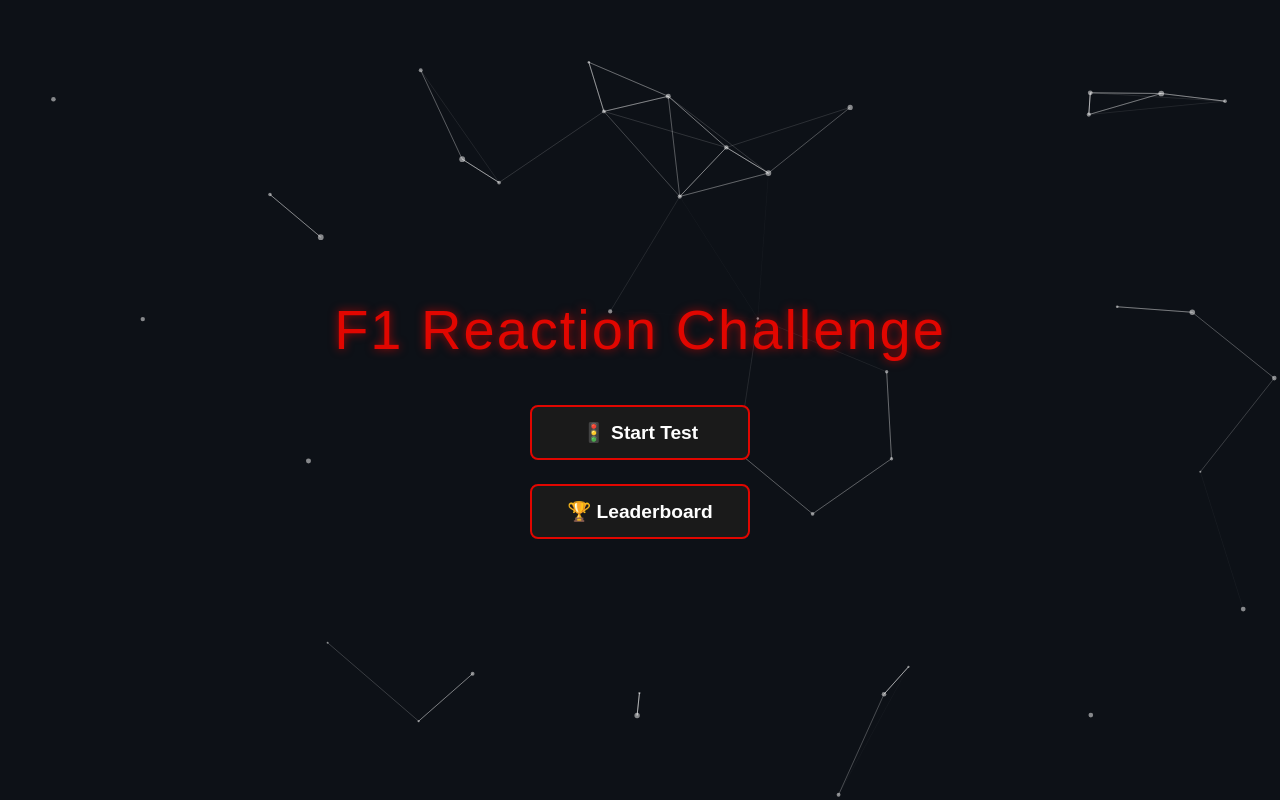
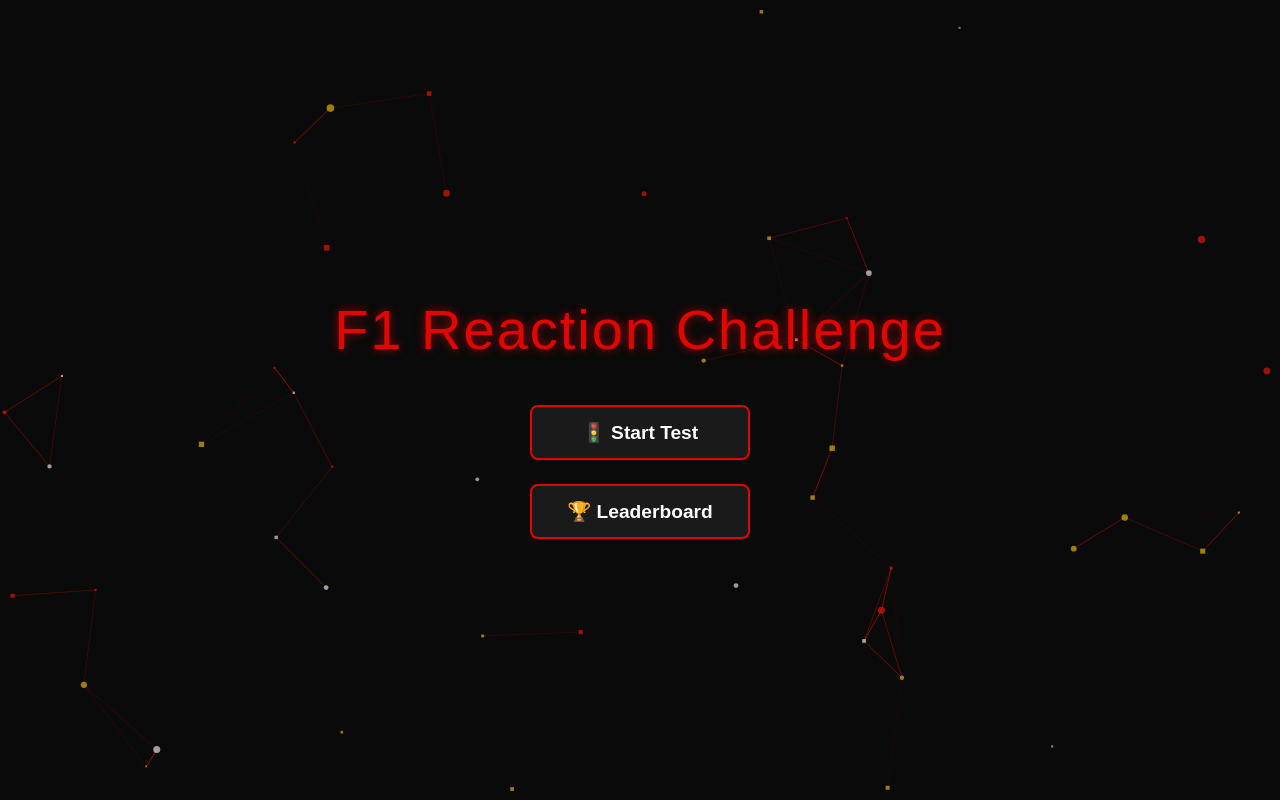
Before and after one commit to VipulBhaiya/f1-reaction-test, a React (Vite) app: page / in a window 1280 px wide. Built offline with nearby package versions, Linux system fonts and the light colour scheme.

Commit message:
I don't want to do this anymore

```diff
--- a/src/components/MusicManager.tsx
+++ b/src/components/MusicManager.tsx
@@ -8,7 +8,7 @@
 import lightsFuturistic from '../assets/Music/lights-futuristic.mp3';
 import resultVictory from '../assets/Music/result-victory.mp3';
 import leaderboardVictory from '../assets/Music/leaderboard-victory.mp3';
-import transitionSting from '../assets/Sfx/transition-sting.mp3';
+import transitionSting from '../assets/Sfx/transition-explosion-121425.mp3';
 
 interface MusicManagerProps {
   step: string;
--- a/src/components/ParticlesBackground.tsx
+++ b/src/components/ParticlesBackground.tsx
@@ -10,51 +10,76 @@
   const [init, setInit] = useState(false);
 
   useEffect(() => {
+    let isMounted = true;
+
     initParticlesEngine(async (engine: Engine) => {
       await loadSlim(engine);
-    }).then(() => setInit(true));
+    }).then(() => {
+      if (isMounted) setInit(true);
+    });
+
+    return () => {
+      isMounted = false;
+    };
   }, []);
 
   const options: ISourceOptions = useMemo(() => ({
-    background: { color: "#0d1117" },
+    background: {
+      color: "#0a0a0a", // Carbon fiber-like black
+    },
     fpsLimit: 60,
     interactivity: {
       events: {
-        onHover: { enable: true, mode: "repulse" },
+        onHover: {
+          enable: true,
+          mode: "trail",
+        },
         resize: true,
       },
       modes: {
-        repulse: { distance: 100, duration: 0.4 },
+        trail: {
+          delay: 0.1,
+          quantity: 2,
+          particles: {
+            color: { value: "#ff1801" }, // Ferrari red
+            move: {
+              speed: 5,
+              direction: "right",
+              outModes: { default: "destroy" },
+            },
+          },
+        },
       },
     },
     particles: {
-      color: { value: "#ffffff" },
+      color: { value: ["#ff1801", "#ffffff", "#ffcc00"] },
       links: {
-        color: "#ffffff",
-        distance: 150,
         enable: true,
-        opacity: 0.5,
+        color: "#ff1801",
+        distance: 120,
+        opacity: 0.4,
         width: 1,
       },
       move: {
+        enable: true,
+        speed: 2.5,
         direction: "none",
-        enable: true,
         outModes: { default: "bounce" },
-        speed: 1,
       },
       number: {
-        value: 80,
-        density: { enable: true, area: 800 },
+        value: 100,
+        density: { enable: true, area: 1000 },
       },
-      opacity: { value: 0.5 },
-      shape: { type: "circle" },
-      size: { value: { min: 1, max: 3 } },
+      opacity: { value: 0.6 },
+      shape: { type: ["circle", "edge"] }, // Mix of circles and lines
+      size: { value: { min: 1, max: 4 } },
     },
     detectRetina: true,
   }), []);
 
+  if (!init) return null;
+
   return (
-    init && (
     <Particles
       id="tsparticles"
       options={options}
@@ -67,7 +92,6 @@
         zIndex: -1,
       }}
     />
-    )
   );
 };
 
--- a/src/games/LightsOutTest.tsx
+++ b/src/games/LightsOutTest.tsx
@@ -91,17 +91,22 @@
     };
   }, []);
 
+  // ✅ Refactored waiting effect
   useEffect(() => {
     if (phase === 'waiting') {
       const delay = Math.random() * 3000 + 2000;
-      timeoutRef.current = setTimeout(() => {
+      const timeoutId = setTimeout(() => {
         setPhase('ready');
         setStartTime(Date.now());
       }, delay);
+      timeoutRef.current = timeoutId;
     }
 
     return () => {
-      if (timeoutRef.current) clearTimeout(timeoutRef.current);
+      if (timeoutRef.current) {
+        clearTimeout(timeoutRef.current);
+        timeoutRef.current = null;
+      }
     };
   }, [phase]);
 
@@ -170,7 +175,9 @@
         return (
           <>
             <h2>🎬 Get Ready...</h2>
-            <F1StartLights key={trial} onLightsOutComplete={() => {console.log('[LightsOutTest] Lights finished, moving to waiting phase'); setPhase('waiting');}}/>
+            <F1StartLights key={trial} onLightsOutComplete={() => {
+              setPhase('waiting');
+            }} />
           </>
         );
 
@@ -191,16 +198,16 @@
                   phase === 'waiting'
                     ? '#333'
                     : phase === 'ready'
-                    ? '#00c853'
-                    : '#d50000',
+                      ? '#00c853'
+                      : '#d50000',
                 color: phase === 'waiting' ? '#fff' : '#000',
               }}
             >
               {phase === 'waiting'
                 ? 'Wait for it...'
                 : phase === 'ready'
-                ? 'Click!'
-                : 'Too early!'}
+                  ? 'Click!'
+                  : 'Too early!'}
             </div>
           </>
         );
@@ -241,7 +248,10 @@
   };
 
   return (
-    <div style = {styles.container} onClick={ ['waiting', 'ready', 'tooEarly'].includes(phase) ? handleClick : undefined} >
+    <div
+      style={styles.container}
+      onClick={['waiting', 'ready', 'tooEarly'].includes(phase) ? handleClick : undefined}
+    >
       {renderContent()}
     </div>
   );
```
Also changed, not shown: 1 other file (tests, documents, lock files or other folders). Lines whose indentation alone changed are shown as unchanged.
